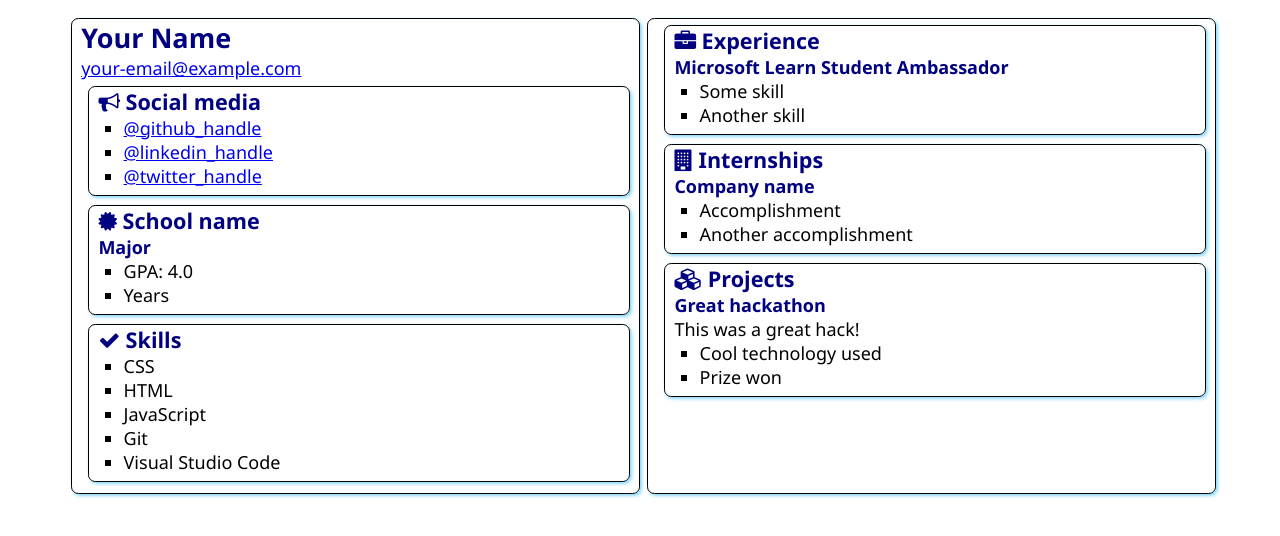
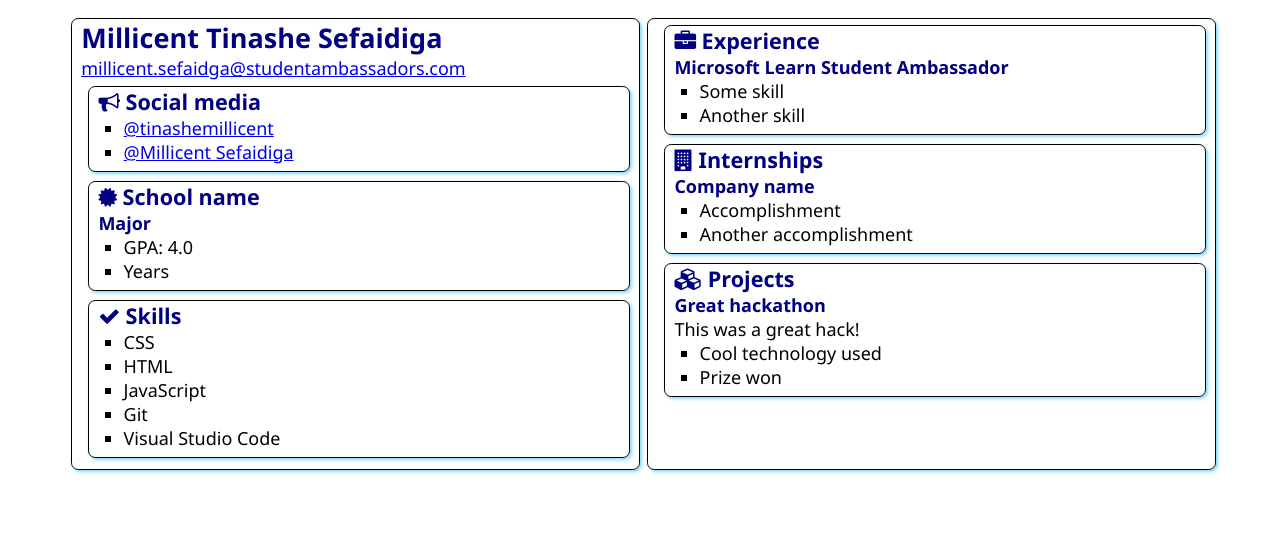
Before and after one commit to tinashemillicent/SATechnicalOnboarding, a plain HTML site: page src/index.html in a window 1280 px wide. Drawn offline with Linux system fonts and the light colour scheme.

Commit message:
AddedNameAndSocials

```diff
--- a/src/index.html
+++ b/src/index.html
@@ -12,8 +12,8 @@
 <body>
     <main>
         <article class="box">
-            <h1>Your Name</h1>
-            <div><a href="mailto:your.email@example.com">your-email@example.com</a></div>
+            <h1>Millicent Tinashe Sefaidiga</h1>
+            <div><a href="mailto:your.email@example.com">millicent.sefaidga@studentambassadors.com</a></div>
 
             <section class="box">
                 <h2>
@@ -21,9 +21,9 @@
                     Social media
                 </h2>
                 <ul>
-                    <li><a href="https://github.com/<handle>">@github_handle</a></li>
-                    <li><a href="https://linkedin.com/in/<handle>">@linkedin_handle</a></li>
-                    <li><a href="https://twitter.com/<handle>">@twitter_handle</a></li>
+                    <li><a href="https://github.com/tinashemillicent">@tinashemillicent</a></li>
+                    <li><a href="https://linkedin.com/in/millicent-sefaidiga-283531177">@Millicent Sefaidiga</a></li>
+                    <!--<li><a href="https://twitter.com/<handle>">@twitter_handle</a></li>-->
                 </ul>
             </section>
 
```
